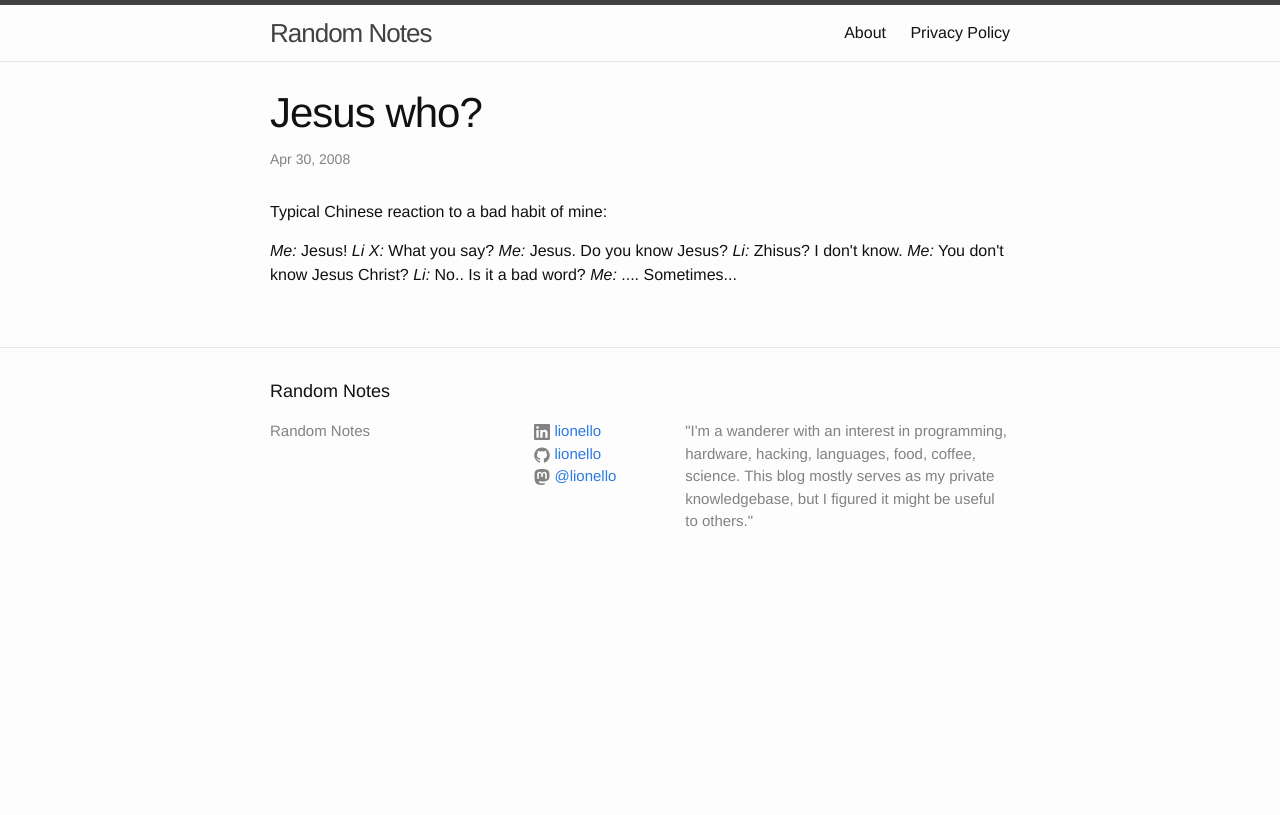
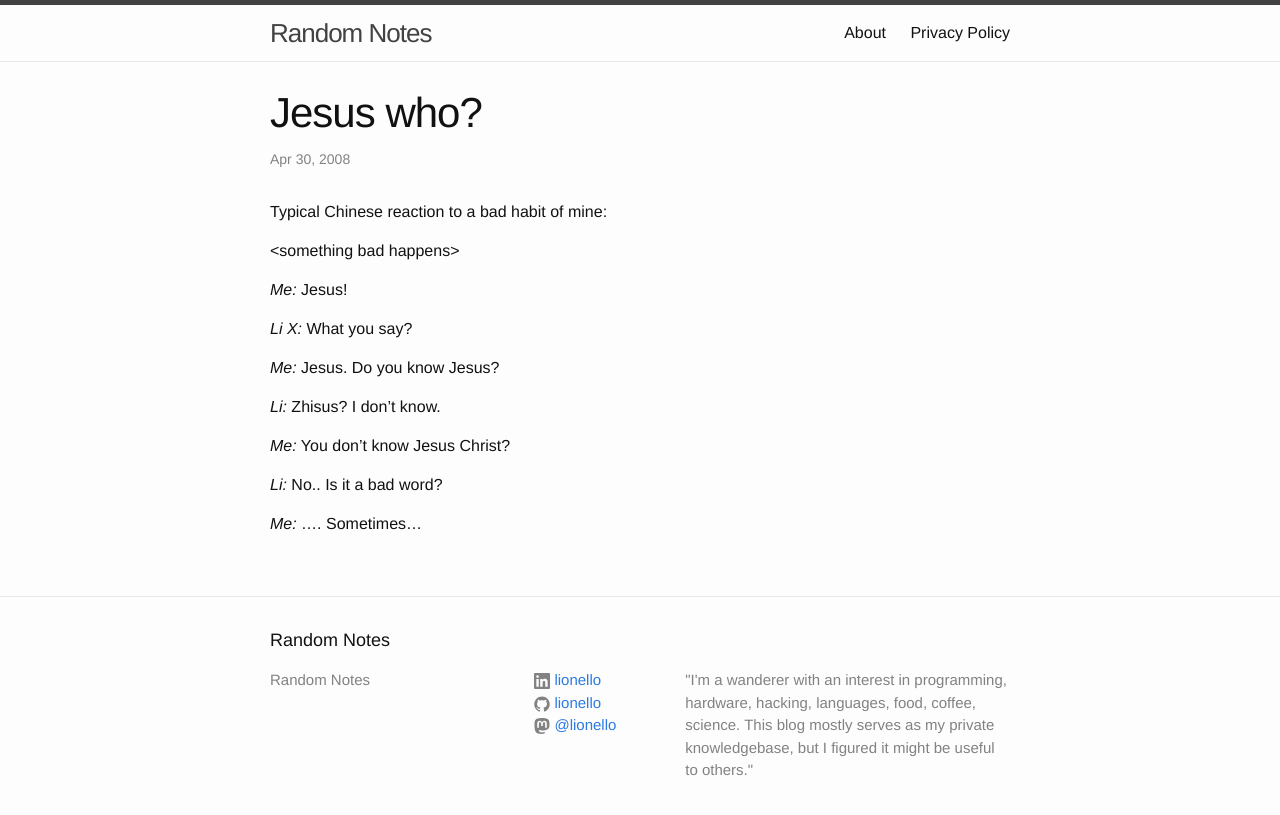
Before and after one commit to lionello/lionello.github.io, a Jekyll site: the page built from _posts/2008-04-30-Jesus-who.markdown, in a window 1280 px wide. Shown: the top 815 px of the page. Built offline with Jekyll 4.4.1, drawn with Linux system fonts in a browser that asks for light colours.

Commit message:
Fix markup

```diff
--- a/_posts/2008-04-30-Jesus-who.markdown
+++ b/_posts/2008-04-30-Jesus-who.markdown
@@ -8,11 +8,18 @@ date: 2008-04-30 12:24:32.000000000 +08:00
 ---
 Typical Chinese reaction to a bad habit of mine:
 
-<something bad happens>
+&lt;something bad happens&gt;
+
 <em>Me:</em> Jesus!
+
 <em>Li X:</em> What you say?
+
 <em>Me:</em> Jesus. Do you know Jesus?
+
 <em>Li:</em> Zhisus? I don't know.
+
 <em>Me:</em> You don't know Jesus Christ?
+
 <em>Li:</em> No.. Is it a bad word?
+
 <em>Me:</em> .... Sometimes...
```
